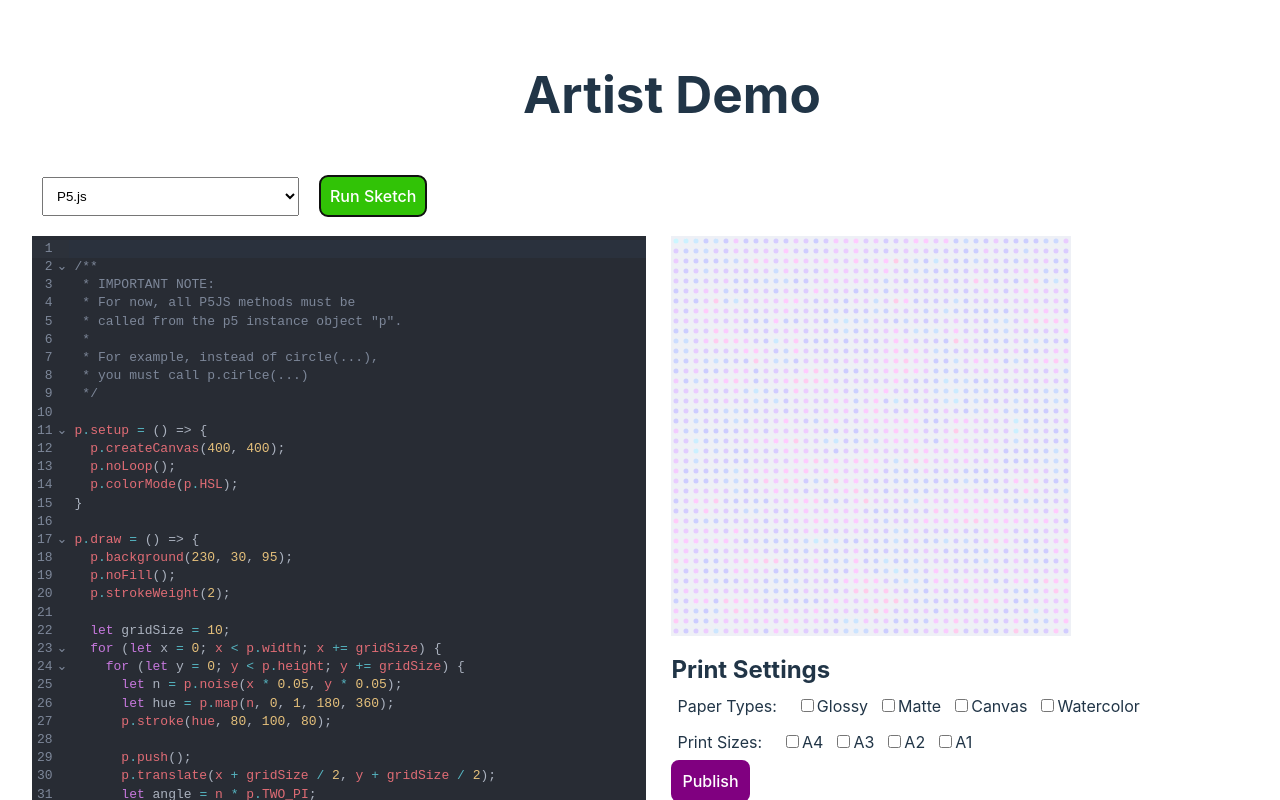
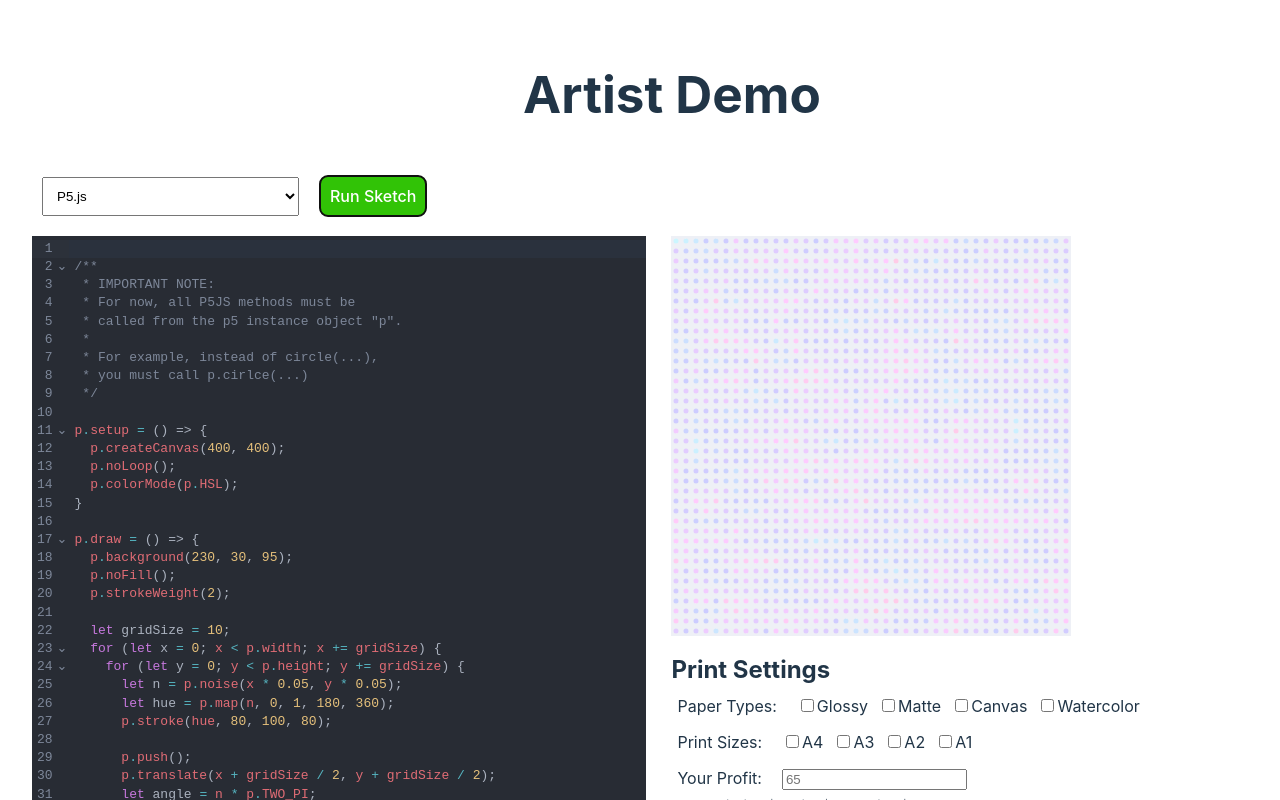
Before and after one commit to menshguy/noisetoink, a React (Vite) app: page /demo/artist in a window 1280 px wide. Both pictures are taken after a click on the button "Run Sketch". Shown: the top 800 px of the page. Built offline with nearby package versions, Linux system fonts and the light colour scheme.

Commit message:
added quick price input tag

```diff
--- a/src/components/demos/ArtistDemo.tsx
+++ b/src/components/demos/ArtistDemo.tsx
@@ -179,6 +179,40 @@ const PaperTypeOptions = () => {
         Watercolor
       </label>
     </div>
+  );
+};
+
+const PriceOptions = () => {
+  const [price, setPrice] = useState<number>(100);
+  const shippingRate = 5;
+  const printRate = 50;
+  const serviceRate = 0.10;
+  const totalFees = (shippingRate + printRate + (price * serviceRate));
+  const total = price + totalFees;
+
+  return (
+    <>
+    <div style={{
+      padding: '4px',
+      margin: '2px',
+      display: 'flex',
+      flexDirection: 'row',
+      gap: '10px',
+      justifyContent: 'flex-start',
+    }}>
+      <div style={{ marginRight: '10px' }}>Your Profit:</div>
+      <label>
+        <input
+          type="number"
+          min={totalFees}
+          placeholder={totalFees.toString()}
+          onChange={(e) => setPrice(parseFloat(e.target.value) || 0)}
+        />
+      </label>
+    </div>
+    <p style={{ margin: '0px 0px 0px 40px', fontSize: '12px' }}>{`Shipping: $${shippingRate}, Print: $${printRate}, Service: $${total * serviceRate}%`}</p>
+    <p style={{ margin: '0px 0px 10px 40px', fontSize: '12px' }}>{`Customer is Charged: $${total} Total (You make ${total - totalFees} dollars)`}</p>
+    </>
   );
 };
 
@@ -370,6 +404,7 @@ const ArtistDemo:React.FC = () => {
               <h2 style={{ margin: '10px 0 0 0' }}>Print Settings</h2>
               <PaperTypeOptions />
               <PrintSizeOptions />
+              <PriceOptions />
               <button
                 onClick={() => handlePublish()}
                 style={styles.publishButton}
```
